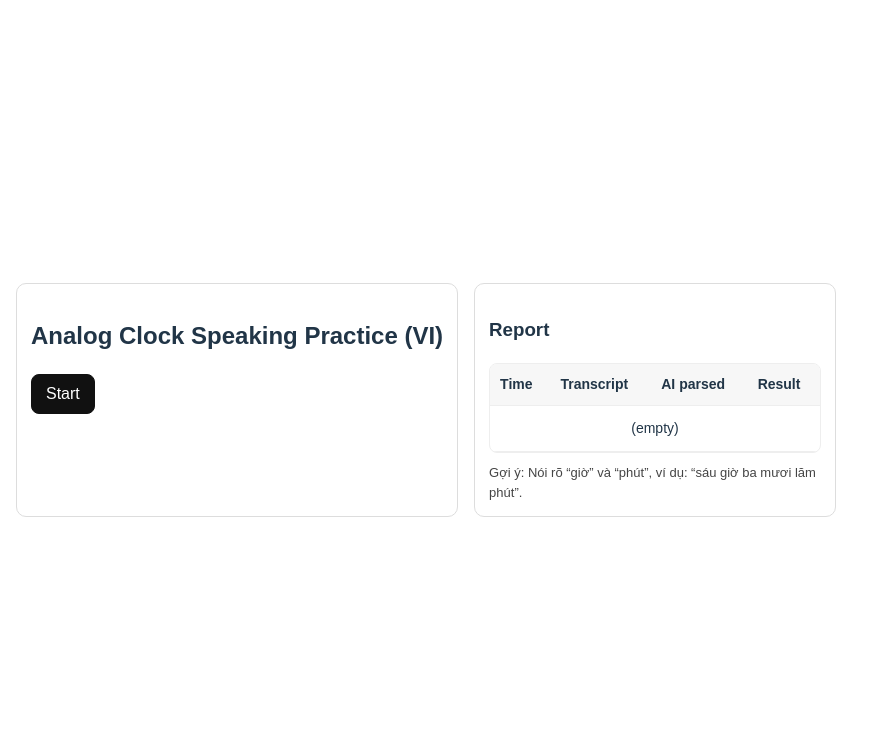
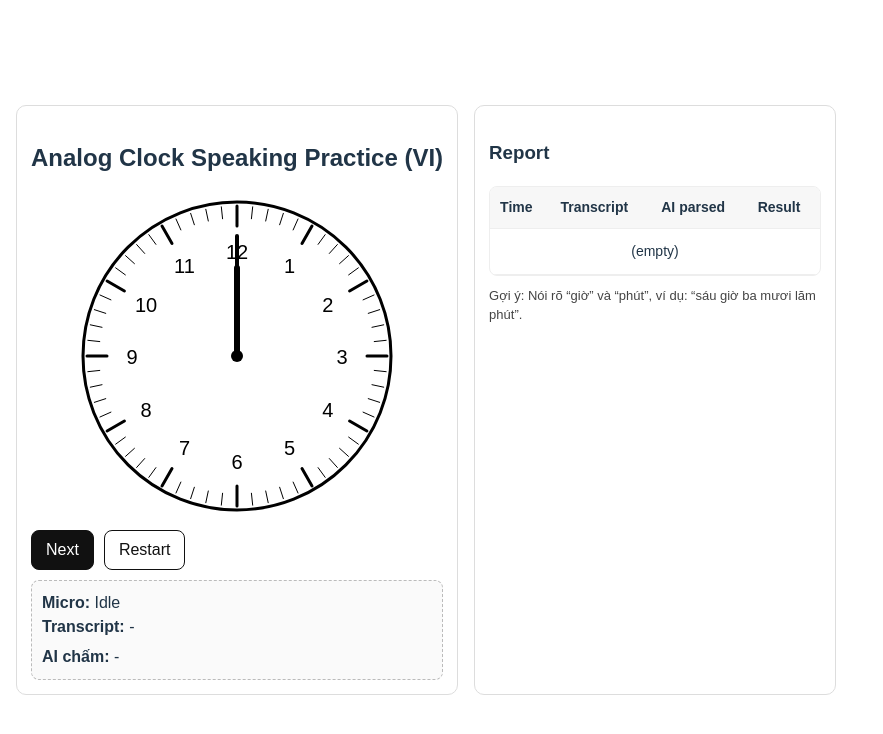
Before and after one commit to sonhai1710/analog-clock-speech, a React (Vite) app in the folder client/: page / in a window 1280 px wide. Shown: the top 734 px of the page, without its empty margins (0-883 px from the left). Built offline with nearby package versions, Linux system fonts and the light colour scheme.

Commit message:
bỏ phần start

```diff
--- a/client/src/App.jsx
+++ b/client/src/App.jsx
@@ -19,7 +19,7 @@ function getSpeechRecognition() {
 
 export default function App() {
   const [started, setStarted] = useState(false);
-  const [time, setTime] = useState(() => randomTime5MinStep());
+  const [time, setTime] = useState(() => ({ hour: 0, minute: 0 }));
   const [listening, setListening] = useState(false);
   const [transcript, setTranscript] = useState("");
   const [aiResult, setAiResult] = useState(null); // {isCorrect, spokenTime, confidence, explanation}
@@ -122,12 +122,7 @@ export default function App() {
       <div className="left">
         <h2>Analog Clock Speaking Practice (VI)</h2>
 
-        {!started ? (
-          <button className="btn" onClick={handleStart}>
-            Start
-          </button>
-        ) : (
-          <>
+        <>
             <div className="clockWrap">
               <AnalogClock hour={time.hour} minute={time.minute} />
             </div>
@@ -154,7 +149,6 @@ export default function App() {
               </div>
             </div>
           </>
-        )}
       </div>
 
       <div className="right">
```
